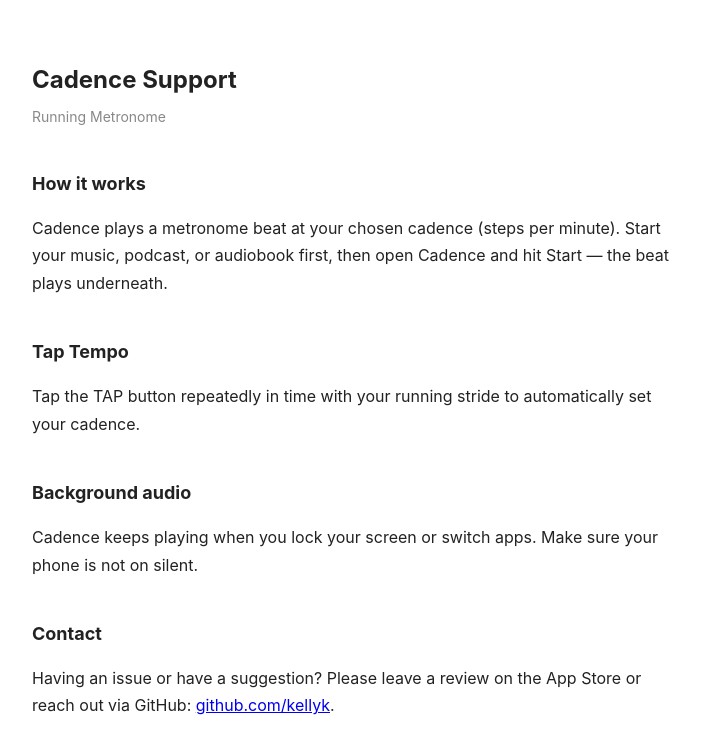
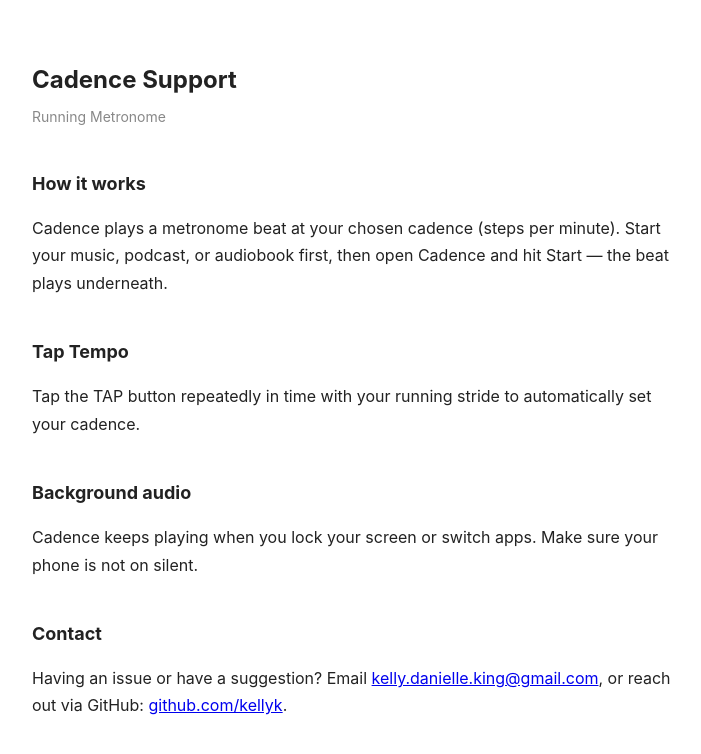
Before and after one commit to kellyk/cadence-ios, a plain HTML site: page support.html in a window 1280 px wide. Shown: the whole page, without its empty margins (288-989 px from the left). Drawn offline with Linux system fonts and the light colour scheme.

Commit message:
Add support email

```diff
--- a/support.html
+++ b/support.html
@@ -32,6 +32,6 @@
   <p>Cadence keeps playing when you lock your screen or switch apps. Make sure your phone is not on silent.</p>
 
   <h2>Contact</h2>
-  <p>Having an issue or have a suggestion? Please leave a review on the App Store or reach out via GitHub: <a href="https://github.com/kellyk">github.com/kellyk</a>.</p>
+  <p>Having an issue or have a suggestion? Email <a href="mailto:kelly.danielle.king@gmail.com">kelly.danielle.king@gmail.com</a>, or reach out via GitHub: <a href="https://github.com/kellyk">github.com/kellyk</a>.</p>
 </body>
 </html>
```
